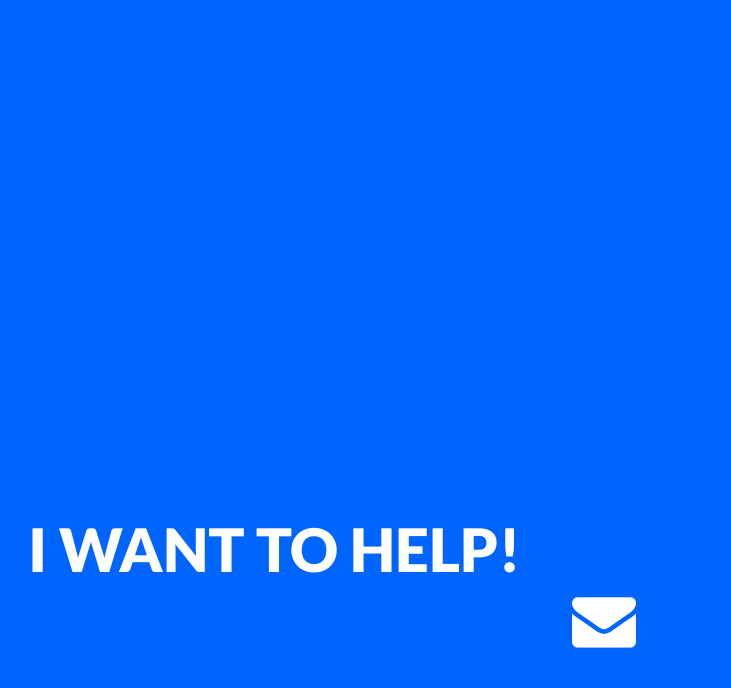
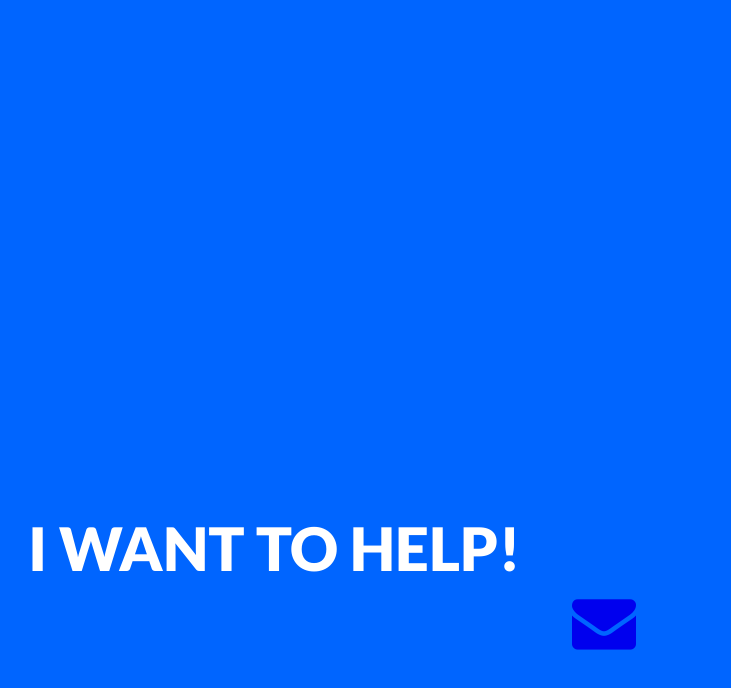
Before and after one commit to pierreguillaumelaurin/website, a website: page app/index.html in a window 1280 px wide. Shown: the part 3850-4538 px from the top of the page, without its empty margins (108-839 px from the left). Drawn offline with Linux system fonts and the light colour scheme.

Commit message:
modify class and position of mail button

```diff
--- a/app/css/main.css
+++ b/app/css/main.css
@@ -208,6 +208,7 @@ margin-right: 10%;
   -webkit-justify-content: center;
 }
 
+
 .flex-row {
   display: flex;
   display: -webkit-flex;
@@ -306,6 +307,10 @@ margin-right: 10%;
 
 }
 
+.initially-hidden {
+    display: none;
+}
+
 .i-white {
   color: #fff;
 }
--- a/app/index.html
+++ b/app/index.html
@@ -77,8 +77,9 @@
   	<section id="contact" class="content-section flex-column">
   		<h2>I want to help!</h2>
       <div class="flex-row">
-      <a href='mailto:pierreguillaumelaurin@gmail.com'><i class="fa fa-4x fa-envelope icon-margins cd i-white btn-position"></i></a>
-      </div>
+        <div>
+          <a href='mailto:pierreguillaumelaurin@gmail.com'><i class="fa fa-4x fa-envelope btn-position"></i></a>
+        </div>
   	</section>
 
     <!--JQuery-->
```
Also changed, not shown: app/js/script.js (line endings or trailing spaces).
